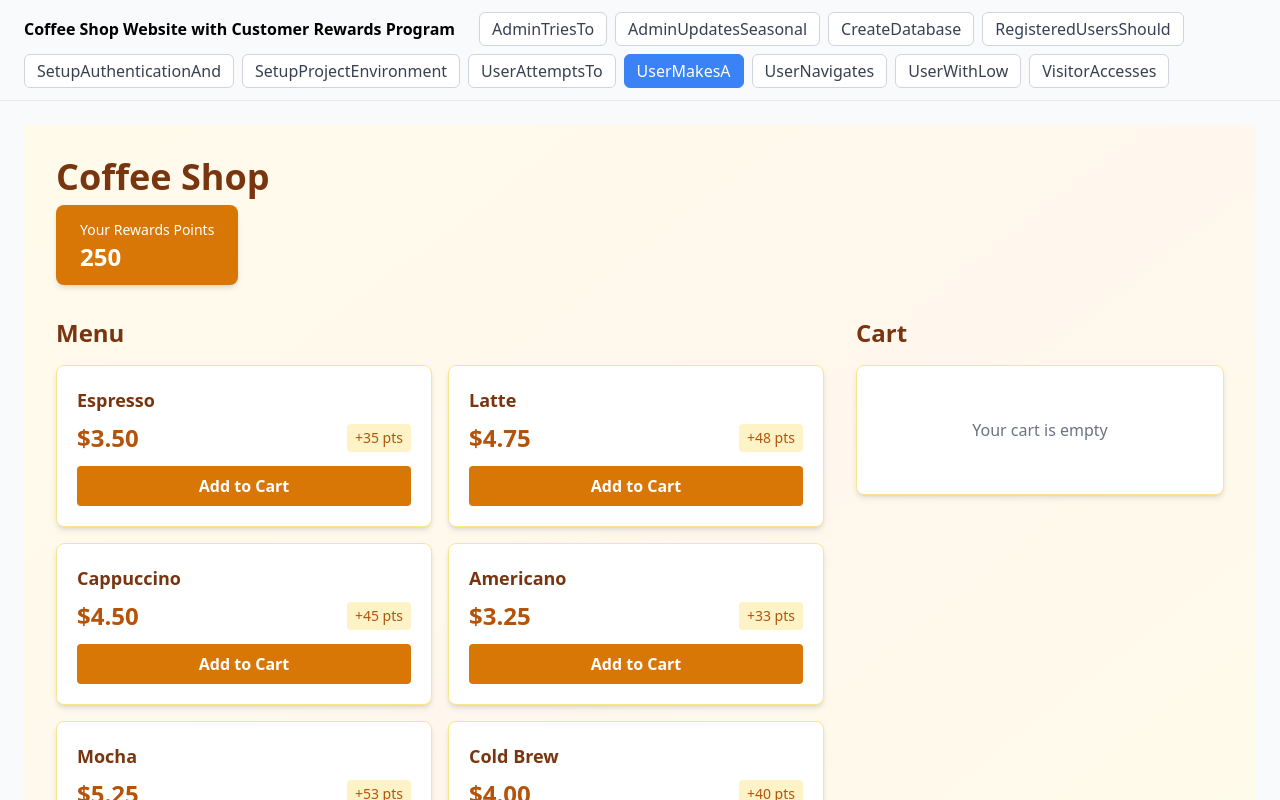
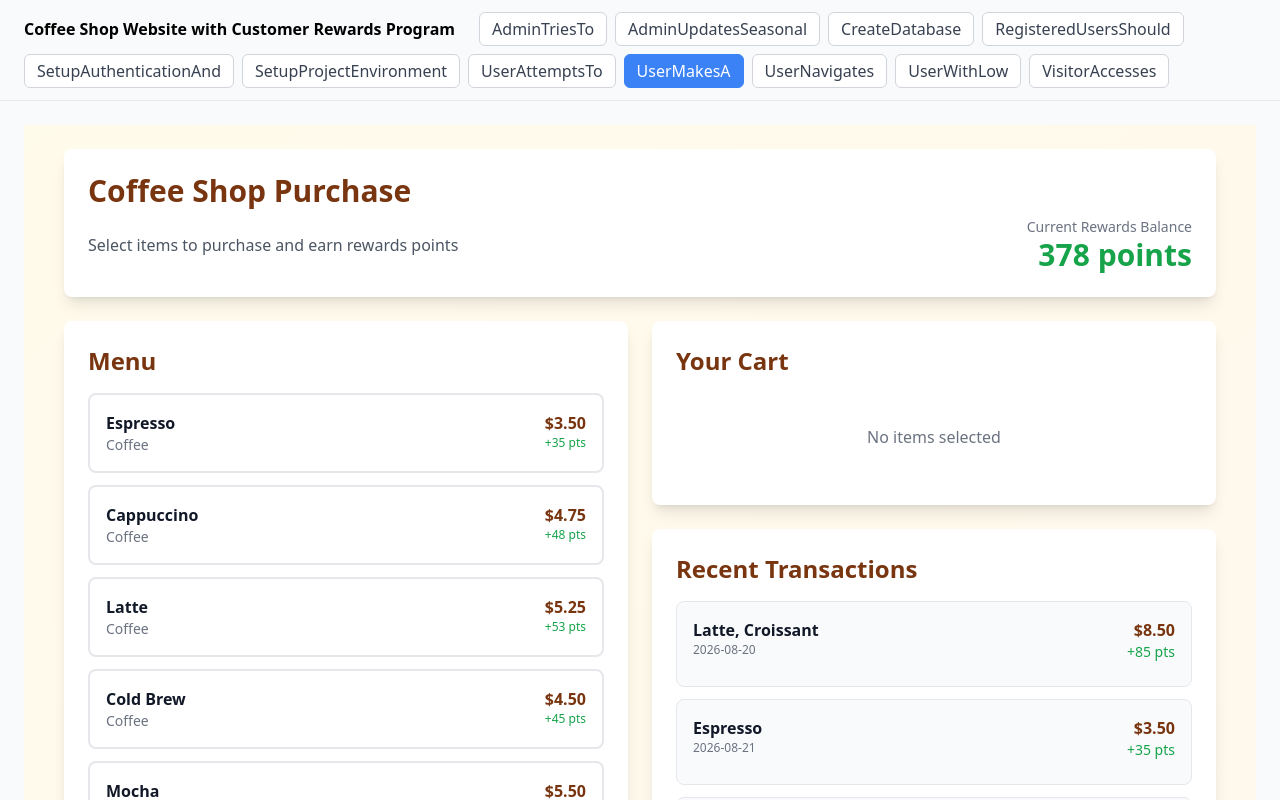
Before and after one commit to dhannan12/pilot-dev-test, a React (Vite) app: page / in a window 1280 px wide. Both pictures are taken after a click on the button "UserMakesA". Shown: the top 800 px of the page. Built offline with nearby package versions, Linux system fonts and the light colour scheme.

Commit message:
feat: SCRUM-1154 — UserMakesA purchase and rewards component

```diff
--- a/src/components/UserMakesA.tsx
+++ b/src/components/UserMakesA.tsx
@@ -1,210 +1,282 @@
 /**
- * UserMakesA — Coffee shop purchase interface with rewards points tracking
+ * UserMakesA — Purchase interface for coffee shop with rewards points tracking
  *
- * Features: product selection, cart management, rewards calculation, purchase completion, points balance display
+ * Features: item selection, purchase processing, points calculation, transaction history, balance display
  *
  * Ticket: SCRUM-1154 | Branch: proto/SCRUM-1151
  */
 
 import React, { useState } from 'react'
 
-interface Product {
+interface MenuItem {
   id: number
   name: string
+  category: string
   price: number
-  pointsEarned: number
+  pointsValue: number
 }
 
-interface CartItem extends Product {
-  quantity: number
+interface Transaction {
+  id: number
+  items: string[]
+  total: number
+  pointsEarned: number
+  date: string
 }
 
-const MOCK_PRODUCTS: Product[] = [
-  { id: 1, name: 'Espresso', price: 3.50, pointsEarned: 35 },
-  { id: 2, name: 'Latte', price: 4.75, pointsEarned: 48 },
-  { id: 3, name: 'Cappuccino', price: 4.50, pointsEarned: 45 },
-  { id: 4, name: 'Americano', price: 3.25, pointsEarned: 33 },
-  { id: 5, name: 'Mocha', price: 5.25, pointsEarned: 53 },
-  { id: 6, name: 'Cold Brew', price: 4.00, pointsEarned: 40 },
-  { id: 7, name: 'Macchiato', price: 4.25, pointsEarned: 43 }
+const MENU_ITEMS: MenuItem[] = [
+  { id: 1, name: 'Espresso', category: 'Coffee', price: 3.50, pointsValue: 35 },
+  { id: 2, name: 'Cappuccino', category: 'Coffee', price: 4.75, pointsValue: 48 },
+  { id: 3, name: 'Latte', category: 'Coffee', price: 5.25, pointsValue: 53 },
+  { id: 4, name: 'Cold Brew', category: 'Coffee', price: 4.50, pointsValue: 45 },
+  { id: 5, name: 'Mocha', category: 'Coffee', price: 5.50, pointsValue: 55 },
+  { id: 6, name: 'Croissant', category: 'Pastry', price: 3.25, pointsValue: 33 },
+  { id: 7, name: 'Blueberry Muffin', category: 'Pastry', price: 3.75, pointsValue: 38 },
+  { id: 8, name: 'Bagel with Cream Cheese', category: 'Food', price: 4.00, pointsValue: 40 },
+]
+
+const INITIAL_TRANSACTIONS: Transaction[] = [
+  {
+    id: 1,
+    items: ['Latte', 'Croissant'],
+    total: 8.50,
+    pointsEarned: 85,
+    date: '2026-08-20',
+  },
+  {
+    id: 2,
+    items: ['Espresso'],
+    total: 3.50,
+    pointsEarned: 35,
+    date: '2026-08-21',
+  },
+  {
+    id: 3,
+    items: ['Cappuccino', 'Blueberry Muffin'],
+    total: 8.50,
+    pointsEarned: 85,
+    date: '2026-08-22',
+  },
+  {
+    id: 4,
+    items: ['Cold Brew', 'Bagel with Cream Cheese'],
+    total: 8.50,
+    pointsEarned: 85,
+    date: '2026-08-23',
+  },
+  {
+    id: 5,
+    items: ['Mocha', 'Croissant'],
+    total: 8.75,
+    pointsEarned: 88,
+    date: '2026-08-24',
+  },
 ]
 
 export default function UserMakesA() {
-  const [cart, setCart] = useState<CartItem[]>([])
-  const [rewardsPoints, setRewardsPoints] = useState(250)
+  const [selectedItems, setSelectedItems] = useState<number[]>([])
+  const [transactions, setTransactions] = useState<Transaction[]>(INITIAL_TRANSACTIONS)
+  const [totalPoints, setTotalPoints] = useState<number>(378) // Sum of initial transactions
   const [showConfirmation, setShowConfirmation] = useState(false)
-  const [lastEarnedPoints, setLastEarnedPoints] = useState(0)
 
-  const addToCart = (product: Product) => {
-    const existingItem = cart.find(item => item.id === product.id)
-    if (existingItem) {
-      setCart(cart.map(item =>
-        item.id === product.id
-          ? { ...item, quantity: item.quantity + 1 }
-          : item
-      ))
-    } else {
-      setCart([...cart, { ...product, quantity: 1 }])
-    }
-  }
-
-  const removeFromCart = (productId: number) => {
-    const existingItem = cart.find(item => item.id === productId)
-    if (existingItem && existingItem.quantity > 1) {
-      setCart(cart.map(item =>
-        item.id === productId
-          ? { ...item, quantity: item.quantity - 1 }
-          : item
-      ))
-    } else {
-      setCart(cart.filter(item => item.id !== productId))
-    }
-  }
-
-  const clearCart = () => {
-    setCart([])
+  const handleItemSelect = (itemId: number) => {
+    setSelectedItems((prev) =>
+      prev.includes(itemId)
+        ? prev.filter((id) => id !== itemId)
+        : [...prev, itemId]
+    )
   }
 
   const calculateTotal = () => {
-    return cart.reduce((sum, item) => sum + (item.price * item.quantity), 0)
+    return selectedItems.reduce((sum, itemId) => {
+      const item = MENU_ITEMS.find((i) => i.id === itemId)
+      return sum + (item?.price || 0)
+    }, 0)
   }
 
-  const calculateTotalPoints = () => {
-    return cart.reduce((sum, item) => sum + (item.pointsEarned * item.quantity), 0)
+  const calculatePointsEarned = () => {
+    return selectedItems.reduce((sum, itemId) => {
+      const item = MENU_ITEMS.find((i) => i.id === itemId)
+      return sum + (item?.pointsValue || 0)
+    }, 0)
   }
 
-  const completePurchase = () => {
-    const pointsEarned = calculateTotalPoints()
-    setLastEarnedPoints(pointsEarned)
-    setRewardsPoints(rewardsPoints + pointsEarned)
-    setShowConfirmation(true)
-    setCart([])
-    setTimeout(() => setShowConfirmation(false), 5000)
+  const handlePurchase = () => {
+    if (selectedItems.length === 0) return
+
+    const total = calculateTotal()
+    const pointsEarned = calculatePointsEarned()
+    const itemNames = selectedItems.map(
+      (id) => MENU_ITEMS.find((item) => item.id === id)?.name || ''
+    )
+
+    const newTransaction: Transaction = {
+      id: transactions.length + 1,
+      items: itemNames,
+      total,
+      pointsEarned,
+      date: new Date().toISOString().split('T')[0],
     }
 
-  const totalAmount = calculateTotal()
-  const totalPoints = calculateTotalPoints()
+    setTransactions([newTransaction, ...transactions])
+    setTotalPoints((prev) => prev + pointsEarned)
+    setSelectedItems([])
+    setShowConfirmation(true)
+
+    setTimeout(() => setShowConfirmation(false), 3000)
+  }
+
+  const total = calculateTotal()
+  const pointsToEarn = calculatePointsEarned()
 
   return (
-    <div data-testid="usermakesa" className="min-h-screen bg-gradient-to-br from-amber-50 via-orange-50 to-yellow-50 p-8">
-      <div className="max-w-7xl mx-auto">
-        <header className="mb-8">
-          <h1 className="text-4xl font-bold text-amber-900 mb-2">Coffee Shop</h1>
-          <div className="flex items-center gap-4">
-            <div className="bg-amber-600 text-white px-6 py-3 rounded-lg shadow-md">
-              <span className="text-sm font-medium">Your Rewards Points</span>
-              <p data-testid="usermakesa-points-balance" className="text-2xl font-bold">{rewardsPoints}</p>
+    <div data-testid="usermakesa" className="min-h-screen bg-gradient-to-br from-amber-50 to-orange-50 p-6">
+      <div className="max-w-6xl mx-auto">
+        {/* Header */}
+        <div className="bg-white rounded-lg shadow-lg p-6 mb-6">
+          <h1 className="text-3xl font-bold text-amber-900 mb-2">Coffee Shop Purchase</h1>
+          <div className="flex items-center justify-between">
+            <p className="text-gray-600">Select items to purchase and earn rewards points</p>
+            <div className="text-right">
+              <p className="text-sm text-gray-500">Current Rewards Balance</p>
+              <p className="text-3xl font-bold text-green-600" data-testid="usermakesa-balance">
+                {totalPoints} points
+              </p>
             </div>
           </div>
-        </header>
+        </div>
 
+        {/* Confirmation Message */}
         {showConfirmation && (
-          <div data-testid="usermakesa-confirmation" className="mb-6 bg-green-100 border-2 border-green-500 text-green-800 p-4 rounded-lg shadow-md">
-            <h3 className="font-bold text-lg mb-1">Purchase Successful! 🎉</h3>
-            <p>You earned <strong>{lastEarnedPoints}</strong> rewards points!</p>
-            <p>New balance: <strong>{rewardsPoints}</strong> points</p>
+          <div
+            data-testid="usermakesa-confirmation"
+            className="bg-green-100 border-l-4 border-green-500 text-green-700 p-4 mb-6 rounded animate-pulse"
+          >
+            <p className="font-bold">Purchase Successful!</p>
+            <p>You earned {pointsToEarn} points on this purchase.</p>
           </div>
         )}
 
-        <div className="grid grid-cols-1 lg:grid-cols-3 gap-8">
-          {/* Products Section */}
-          <div className="lg:col-span-2">
+        <div className="grid grid-cols-1 lg:grid-cols-2 gap-6">
+          {/* Menu Items */}
+          <div className="bg-white rounded-lg shadow-lg p-6">
             <h2 className="text-2xl font-bold text-amber-900 mb-4">Menu</h2>
-            <div data-testid="usermakesa-list" className="grid grid-cols-1 sm:grid-cols-2 gap-4">
-              {MOCK_PRODUCTS.map(product => (
+            <div data-testid="usermakesa-list" className="space-y-3">
+              {MENU_ITEMS.map((item) => (
                 <div
-                  key={product.id}
+                  key={item.id}
                   data-testid="usermakesa-item"
-                  className="bg-white rounded-lg shadow-md p-5 hover:shadow-lg transition-shadow border border-amber-200"
+                  onClick={() => handleItemSelect(item.id)}
+                  className={`p-4 rounded-lg border-2 cursor-pointer transition-all ${
+                    selectedItems.includes(item.id)
+                      ? 'border-amber-500 bg-amber-50'
+                      : 'border-gray-200 hover:border-amber-300'
+                  }`}
                 >
-                  <h3 className="text-lg font-bold text-amber-900 mb-2">{product.name}</h3>
-                  <div className="flex justify-between items-center mb-3">
-                    <span className="text-2xl font-bold text-amber-700">${product.price.toFixed(2)}</span>
-                    <span className="text-sm bg-amber-100 text-amber-700 px-2 py-1 rounded">
-                      +{product.pointsEarned} pts
-                    </span>
+                  <div className="flex justify-between items-start">
+                    <div>
+                      <h3 className="font-semibold text-gray-900">{item.name}</h3>
+                      <p className="text-sm text-gray-500">{item.category}</p>
                     </div>
-                  <button
-                    data-testid="usermakesa-add"
-                    onClick={() => addToCart(product)}
-                    className="w-full bg-amber-600 hover:bg-amber-700 text-white font-semibold py-2 px-4 rounded transition-colors"
-                  >
-                    Add to Cart
-                  </button>
+                    <div className="text-right">
+                      <p className="font-bold text-amber-900">${item.price.toFixed(2)}</p>
+                      <p className="text-xs text-green-600">+{item.pointsValue} pts</p>
+                    </div>
+                  </div>
+                  {selectedItems.includes(item.id) && (
+                    <div className="mt-2 text-sm text-amber-700 font-medium">✓ Selected</div>
+                  )}
                 </div>
               ))}
             </div>
           </div>
 
-          {/* Cart Section */}
-          <div className="lg:col-span-1">
-            <h2 className="text-2xl font-bold text-amber-900 mb-4">Cart</h2>
-            <div className="bg-white rounded-lg shadow-md p-5 border border-amber-200 sticky top-8">
-              {cart.length === 0 ? (
-                <p data-testid="usermakesa-empty" className="text-gray-500 text-center py-8">Your cart is empty</p>
+          {/* Cart & Checkout */}
+          <div className="space-y-6">
+            {/* Current Cart */}
+            <div className="bg-white rounded-lg shadow-lg p-6">
+              <h2 className="text-2xl font-bold text-amber-900 mb-4">Your Cart</h2>
+              {selectedItems.length === 0 ? (
+                <p className="text-gray-500 text-center py-8">No items selected</p>
               ) : (
-                <>
-                  <div data-testid="usermakesa-cart" className="space-y-3 mb-4">
-                    {cart.map(item => (
-                      <div key={item.id} data-testid="usermakesa-cart-item" className="flex justify-between items-start border-b border-gray-200 pb-3">
-                        <div className="flex-1">
-                          <h4 className="font-semibold text-amber-900">{item.name}</h4>
-                          <p className="text-sm text-gray-600">
-                            ${item.price.toFixed(2)} × {item.quantity} = ${(item.price * item.quantity).toFixed(2)}
-                          </p>
-                          <p className="text-xs text-amber-600">+{item.pointsEarned * item.quantity} points</p>
+                <div data-testid="usermakesa-cart" className="space-y-3">
+                  <div className="space-y-2">
+                    {selectedItems.map((itemId) => {
+                      const item = MENU_ITEMS.find((i) => i.id === itemId)
+                      return item ? (
+                        <div
+                          key={itemId}
+                          className="flex justify-between items-center py-2 border-b"
+                        >
+                          <span className="text-gray-700">{item.name}</span>
+                          <span className="font-semibold">${item.price.toFixed(2)}</span>
                         </div>
-                        <div className="flex gap-2">
-                          <button
-                            data-testid="usermakesa-decrease"
-                            onClick={() => removeFromCart(item.id)}
-                            className="bg-red-500 hover:bg-red-600 text-white w-7 h-7 rounded flex items-center justify-center font-bold transition-colors"
-                            aria-label="Remove one"
-                          >
-                            −
-                          </button>
-                          <button
-                            data-testid="usermakesa-increase"
-                            onClick={() => addToCart(item)}
-                            className="bg-green-500 hover:bg-green-600 text-white w-7 h-7 rounded flex items-center justify-center font-bold transition-colors"
-                            aria-label="Add one"
-                          >
-                            +
-                          </button>
-                        </div>
-                      </div>
-                    ))}
+                      ) : null
+                    })}
                   </div>
 
-                  <div className="border-t-2 border-amber-300 pt-4 space-y-2 mb-4">
-                    <div className="flex justify-between text-lg">
-                      <span className="font-semibold text-amber-900">Subtotal:</span>
-                      <span data-testid="usermakesa-total" className="font-bold text-amber-700">${totalAmount.toFixed(2)}</span>
+                  <div className="pt-4 border-t-2 border-gray-200">
+                    <div className="flex justify-between items-center mb-2">
+                      <span className="text-lg font-semibold text-gray-700">Total:</span>
+                      <span className="text-2xl font-bold text-amber-900">
+                        ${total.toFixed(2)}
+                      </span>
                     </div>
-                    <div className="flex justify-between text-sm">
-                      <span className="font-medium text-amber-700">Points to Earn:</span>
-                      <span data-testid="usermakesa-points-earn" className="font-bold text-green-600">+{totalPoints}</span>
+                    <div className="flex justify-between items-center mb-4">
+                      <span className="text-sm text-green-600">Points to earn:</span>
+                      <span className="text-lg font-bold text-green-600">
+                        +{pointsToEarn} points
+                      </span>
                     </div>
                   </div>
 
-                  <div className="space-y-2">
                   <button
-                      data-testid="usermakesa-submit"
-                      onClick={completePurchase}
-                      className="w-full bg-green-600 hover:bg-green-700 text-white font-bold py-3 px-4 rounded transition-colors shadow-md"
+                    data-testid="usermakesa-purchase"
+                    onClick={handlePurchase}
+                    className="w-full bg-amber-600 hover:bg-amber-700 text-white font-bold py-3 px-6 rounded-lg transition-colors"
                   >
                     Complete Purchase
                   </button>
                   <button
                     data-testid="usermakesa-clear"
-                      onClick={clearCart}
-                      className="w-full bg-gray-400 hover:bg-gray-500 text-white font-semibold py-2 px-4 rounded transition-colors"
+                    onClick={() => setSelectedItems([])}
+                    className="w-full bg-gray-200 hover:bg-gray-300 text-gray-700 font-semibold py-2 px-6 rounded-lg transition-colors"
                   >
                     Clear Cart
                   </button>
                 </div>
-                </>
               )}
+            </div>
+
+            {/* Transaction History */}
+            <div className="bg-white rounded-lg shadow-lg p-6">
+              <h2 className="text-2xl font-bold text-amber-900 mb-4">Recent Transactions</h2>
+              <div data-testid="usermakesa-transactions" className="space-y-3 max-h-96 overflow-y-auto">
+                {transactions.map((transaction) => (
+                  <div
+                    key={transaction.id}
+                    data-testid="usermakesa-transaction"
+                    className="p-4 bg-gray-50 rounded-lg border border-gray-200"
+                  >
+                    <div className="flex justify-between items-start mb-2">
+                      <div>
+                        <p className="font-semibold text-gray-900">
+                          {transaction.items.join(', ')}
+                        </p>
+                        <p className="text-xs text-gray-500">{transaction.date}</p>
+                      </div>
+                      <div className="text-right">
+                        <p className="font-bold text-amber-900">
+                          ${transaction.total.toFixed(2)}
+                        </p>
+                        <p className="text-sm text-green-600">
+                          +{transaction.pointsEarned} pts
+                        </p>
+                      </div>
+                    </div>
+                  </div>
+                ))}
+              </div>
             </div>
           </div>
         </div>
```
Also changed, not shown: 1 other file (tests, documents, lock files or other folders). Lines whose indentation alone changed are shown as unchanged.
